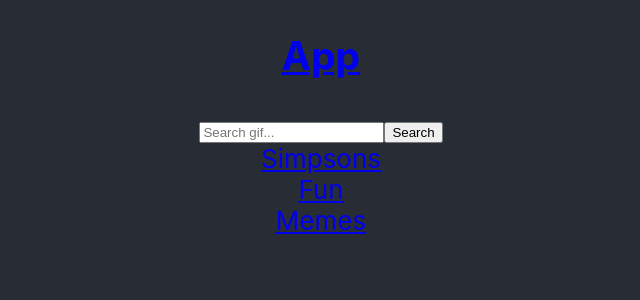
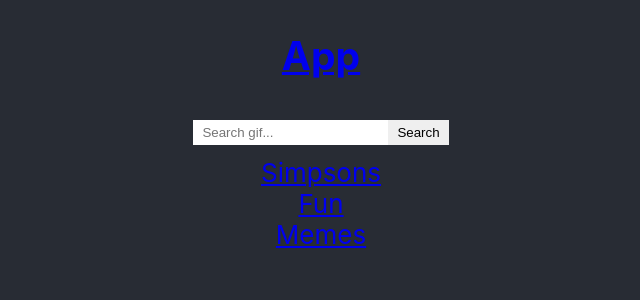
Before and after one commit to lucasgazzola/gif-app, a React (Create React App) app: page / in a window 1280 px wide. Shown: the top 300 px of the page, without its empty margins (319-959 px from the left). Built offline with nearby package versions, Linux system fonts and the light colour scheme.

Commit message:
fix: fix style

```diff
--- a/src/App.css
+++ b/src/App.css
@@ -1,6 +1,8 @@
 body{
   background-color: #282c34;
+  overflow-x: hidden;
 }
+
 
 .App {
   text-align: center;
@@ -10,6 +12,7 @@
 .App-content {
   min-height: 100vh;
   min-width: 100vw;
+  justify-items: center;
   font-size: calc(10px + 2vmin);
   color: white;
 }
@@ -20,6 +23,7 @@
 
 .Nav-container{
   color: #09f;
+  min-width: 100vh;
   display: flex;
   flex-direction: column;
   align-items: center;
@@ -30,3 +34,22 @@
 .App-content > div{
   margin: auto;
 }
+
+input{
+  padding: 4px 8px;
+  margin-bottom: 12px;
+  border: 1px solid transparent;
+  outline: none;
+}
+
+button{
+  border: 1px solid transparent;
+  padding: 4px 8px;
+
+}
+
+button:hover{
+  background-color: #09f;
+  border: 1px solid #fff;
+  transition: all .1s cubic-bezier(0.57, 1.04, 0.18, 0.63);
+}
--- a/src/components/Gif.js
+++ b/src/components/Gif.js
@@ -2,9 +2,11 @@
 
 export default function Gif ({ id, title, url }) {
   return (
-    <Link to={`/gif/${id}`} className='ListOfGifs-item'>
-      <small>{title}</small>
-      <img alt={title} src={url} />
-    </Link>
+    <div>
+      <Link to={`/gif/${id}`} className='ListOfGifs-item'>
+        <small>{title}</small>
+        <img loading='lazy' alt={title} src={url} />
+      </Link>
+    </div>
   )
 }
--- a/src/index.css
+++ b/src/index.css
@@ -1,10 +1,12 @@
 body {
-  margin: 0;
   font-family: -apple-system, BlinkMacSystemFont, 'Segoe UI', 'Roboto', 'Oxygen',
     'Ubuntu', 'Cantarell', 'Fira Sans', 'Droid Sans', 'Helvetica Neue',
     sans-serif;
   -webkit-font-smoothing: antialiased;
   -moz-osx-font-smoothing: grayscale;
+  box-sizing: border-box;
+  margin: 0;
+  padding: 0;
 }
 
 code {
```
